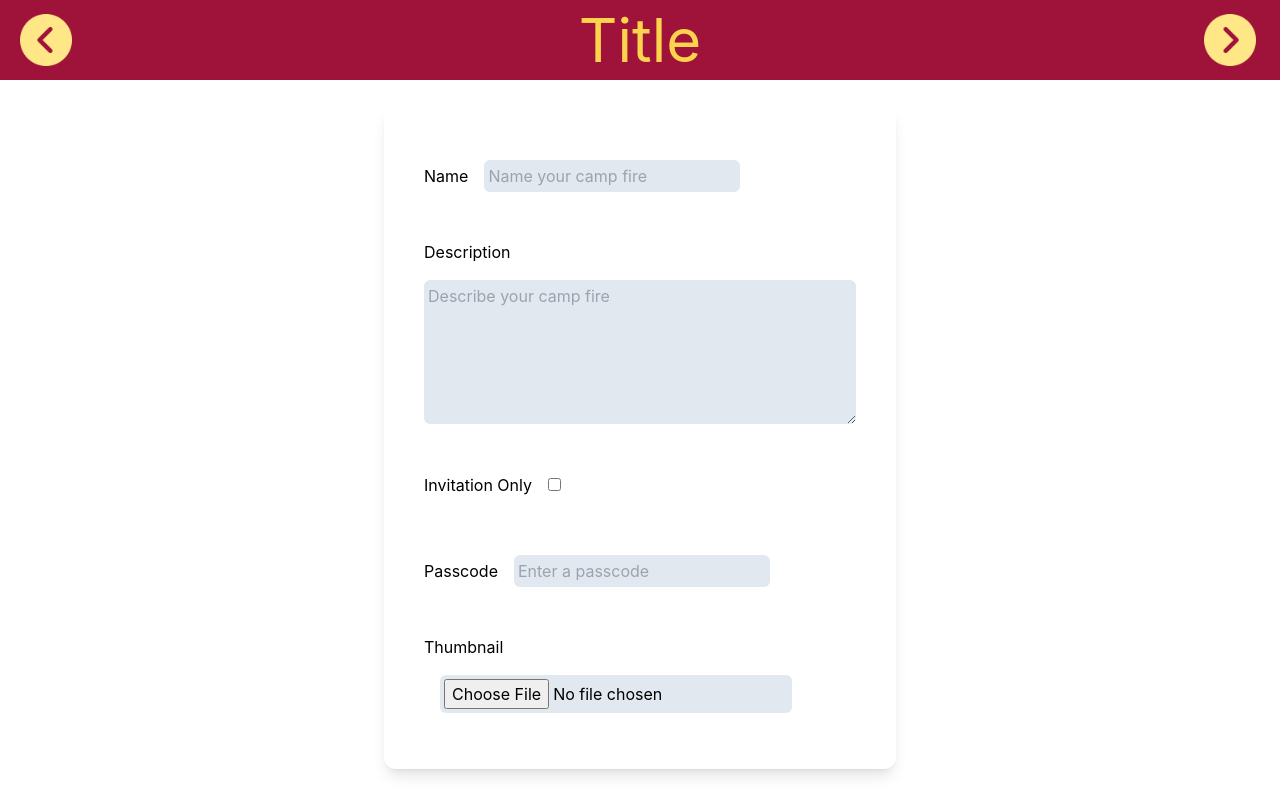
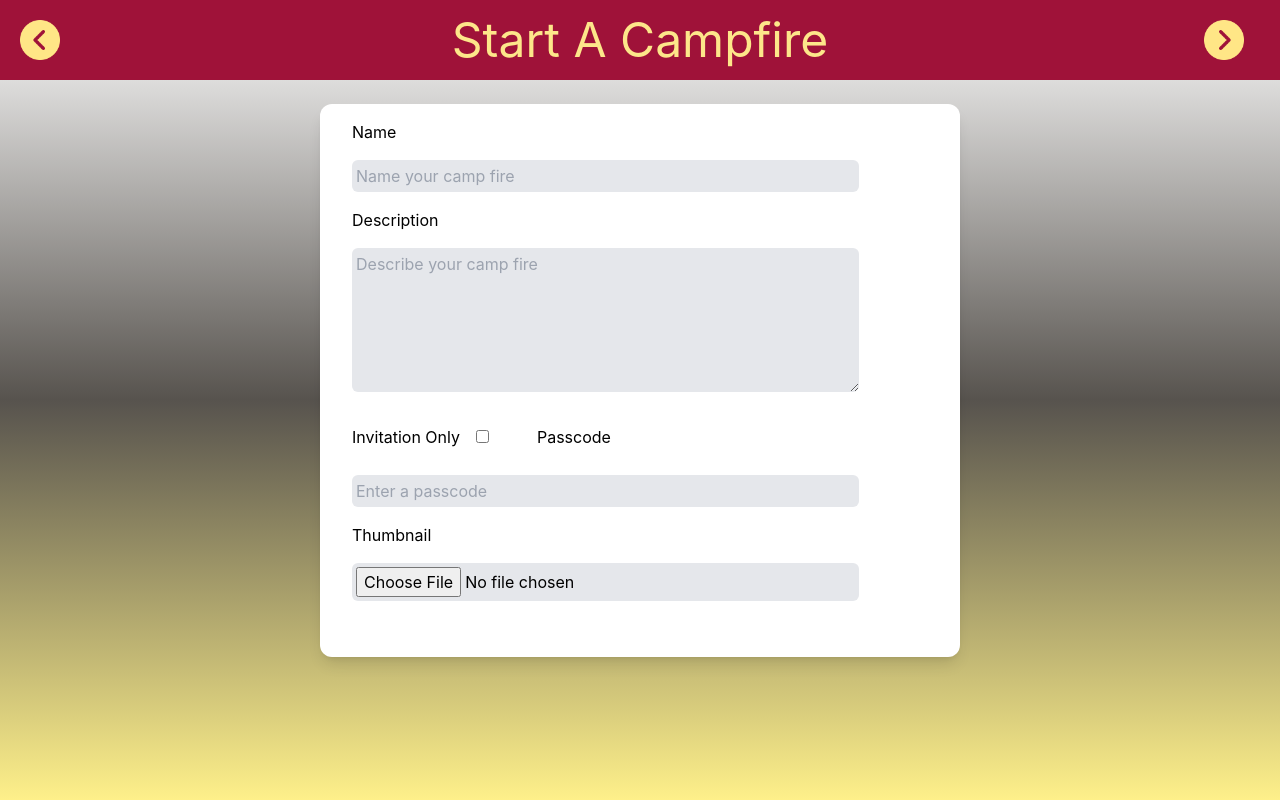
Before and after one commit to UTSCC09/project-dungeon-masters, a React (Create React App) app in the folder frontend/: page / in a window 1280 px wide. Built offline with nearby package versions, Linux system fonts and the light colour scheme.

Commit message:
Fix form states.

```diff
--- a/frontend/src/components/AddCampFireForm.tsx
+++ b/frontend/src/components/AddCampFireForm.tsx
@@ -1,6 +1,7 @@
 import React, { useRef, useEffect, useState } from 'react';
 import { AddCampFireInfoForm } from "./AddCampFireInfoForm";
-import { AddCampFireNav } from './AddCampFireNav';
+import { AddCampFireSceneForm } from "./AddCampFireSceneForm";
+// import { AddCampFireNav } from './AddCampFireNav';
 
 export interface CampFire{
     name: string;
@@ -11,9 +12,10 @@ export interface CampFire{
 }
 
 export interface InfoProp {
-    setInfo: (name: string, description: string, invitation: boolean, passcode: string, thumbnail: File | undefined) => void;
+    setCampfire: React.Dispatch<React.SetStateAction<CampFire>>;
     campfire: CampFire;
 }
+
 
 export function AddCampFireForm() {
     // let { campfire } = props;
@@ -29,6 +31,27 @@ export function AddCampFireForm() {
         thumbnail: undefined
     });
 
+    const[page, setPage] = useState<number>(0);
+    const[title, setTitle] = useState<string>("");
+
+    useEffect(() => {
+        switch(page){
+            case 0:
+                setTitle("Start A Campfire");
+                console.log(campfire);
+                break;
+            case 1:
+                setTitle("Add Scenes");
+                break;
+            case 2:
+                setTitle("Your Campfire is ready");
+                break;
+        }
+        // return () => {
+        //     setPage(0);
+        // }
+    },[page]);
+
     function setInfo(name: string , description: string, invitation: boolean, password: string, thumbnail:File | undefined) {
         setCampfire(campfire => {
             const newCamp: CampFire = {
@@ -42,20 +65,37 @@ export function AddCampFireForm() {
         });
     }
 
-    // const handleSubmit = (e) => {
+    const nextPage = () => {
+        setPage(page + 1);
+    }
+
+    const prevPage = () => {
+        setPage(page - 1);
+    }
+
+    // const handleSubmit = (e: HTMLFormElement) => {
     //     e.preventDefault();
 
     //     // const name = mesNameRef.current.value;
     //     // const content = mesContentRef.current.value;
     //     // createMessage(name, content);
-
-    //     e.target.reset();
     // }
 
     return(
-        <div className='dark h-screen bg-white dark:bg-gray-600'>
-        <AddCampFireNav/>
-        <AddCampFireInfoForm setInfo={setInfo} campfire={campfire}/>
+        <div className='dark pb-5 min-h-screen bg-gradient-to-t to-white dark:to-zinc-900 via-stone-600 from-yellow-200'>
+            <div className="top-0 w-full h-20 bg-rose-800 grid grid-cols-3 place-content-center">
+                <div className="h-18 w-14 m-1 ml-5 btn btn_previous justify-self-start" onClick={prevPage}/>
+                <div className="text-5xl text-amber-200 place-self-center">{title}</div>
+                <div className="h-18 w-14 m-1 mr-5 btn btn_next justify-self-end" onClick={nextPage}/>
+            </div>
+            <form>
+                { page === 0 &&
+                     <AddCampFireInfoForm setCampfire={setCampfire} campfire={campfire}/>
+                }{
+                    page === 1 &&
+                    <AddCampFireSceneForm />
+                }
+            </form>
         </div>
         );
 }
--- a/frontend/src/components/AddCampFireInfoForm.tsx
+++ b/frontend/src/components/AddCampFireInfoForm.tsx
@@ -1,58 +1,89 @@
-import { useRef, useEffect } from 'react';
+import React, { useRef, useEffect, Fragment, MouseEventHandler } from 'react';
 import { InfoProp, CampFire } from './AddCampFireForm';
 
 export function AddCampFireInfoForm(props: InfoProp) {
-    let { setInfo, campfire } = props;
-
-    const campNameRef = useRef<HTMLInputElement | null>(null);
-    const campDescriptionRef = useRef<HTMLTextAreaElement | null>(null);
-    const campInvitation = useRef<HTMLInputElement | null>(null);
-    const campPasswordRef = useRef<HTMLInputElement | null>(null);
-    const campThumbNailRef = useRef<HTMLInputElement | null>(null);
-
-    // const handleSubmit = (e) => {
-    //     e.preventDefault();
-
-    //     // const name = mesNameRef.current.value;
-    //     // const content = mesContentRef.current.value;
-    //     // createMessage(name, content);
-
-    //     e.target.reset();
-    // }
+    let { setCampfire, campfire} = props;
 
 
-    useEffect(() => {
-        return () => {
-            if(campNameRef.current != null && campDescriptionRef.current != null && campInvitation.current != null && campPasswordRef.current != null && campThumbNailRef.current != null && campThumbNailRef.current.files){
-                // if(campfire.thumbnail){
-                //     campThumbNailRef.current.files[0] = campfire.thumbnail;
-                // }
-                setInfo(campNameRef.current.value, campDescriptionRef.current.value, campInvitation.current.checked, campPasswordRef.current.value, campThumbNailRef.current.files[0]);
-            }
+    // const campNameRef = useRef<HTMLInputElement | null>(null);
+    // const campDescriptionRef = useRef<HTMLTextAreaElement | null>(null);
+    // const campInvitation = useRef<HTMLInputElement | null>(null);
+    // const campPasswordRef = useRef<HTMLInputElement | null>(null);
+    // const campThumbNailRef = useRef<HTMLInputElement | null>(null);
+
+    const handleChange = (e: React.FormEvent<HTMLInputElement>) => {
+        setCampfire({...campfire, [e.currentTarget.name]: e.currentTarget.value});
+
+    };
+
+    const handleTextAreaChange = (e: React.ChangeEvent<HTMLTextAreaElement>) => {
+        setCampfire({...campfire, [e.currentTarget.name]: e.currentTarget.value});
+    };
+
+    const handleThumbnailChange = (e: React.ChangeEvent<HTMLInputElement>) => {
+        if( e.currentTarget.files !== null){
+            setCampfire({...campfire, [e.currentTarget.name]: e.currentTarget.files[0]});
         }
-    },[]);
+    };
+
+    const handleRemoveThumbnail = () => {
+        setCampfire({...campfire, thumbnail: undefined});
+    };
 
     return(
-        <form className="m-6 p-6 max-w-lg bg-white dark:bg-slate-700 rounded-xl shadow-lg mx-auto grid justify-center">
-        <label className='p-4 text-black dark:text-white shrink-0'>
+        <div className="m-6 p-4 w-1/2 bg-white dark:bg-gray-700 rounded-xl shadow-lg mx-auto flex-col justify-center">
+        <label className='p-4 w-full text-black dark:text-white shrink-0'>
             Name
-            <input type="text" className='m-4 text-black bg-slate-200 rounded-md dark:text-white dark:bg-slate-600 p-1 focus-visible:outline-none focus-visible:border-3 focus-visible:border-amber-500 focus-visible:border-l-amber-500 transition duration-300 ease-in-out' placeholder="Name your camp fire" required defaultValue={campfire.name} ref={campNameRef}/>
+            <input type="text" className='m-4 text-black bg-gray-200 w-5/6 rounded-md dark:text-white dark:bg-gray-600 p-1 focus-visible:outline-none'
+                placeholder="Name your camp fire"
+                name='name'
+                value={campfire.name}
+                onChange={handleChange} required/>
         </label>
-        <label className='p-4 text-black dark:text-white shrink-0'>
+        <label className='p-4 w-full text-black dark:text-white shrink-0'>
             Description
-            <textarea className="mt-4 text-black bg-slate-200 rounded-md dark:text-white dark:bg-slate-600 p-1 focus-visible:outline-none focus-visible:border-3 focus-visible:border-amber-500 focus-visible:border-l-amber-500 transition duration-300 ease-in-out w-full h-36" placeholder="Describe your camp fire" required defaultValue={campfire.description} ref={campDescriptionRef}></textarea>
+            <textarea className="m-4 text-black bg-gray-200 rounded-md dark:text-white dark:bg-gray-600 p-1 focus-visible:outline-none w-5/6 h-36"
+                placeholder="Describe your camp fire"
+                name='description'
+                value={campfire.description}
+                onChange={handleTextAreaChange} required></textarea>
         </label>
-        <label className='p-4 text-black dark:text-white shrink-0'>
+        <label className='p-4 w-full text-black dark:text-white shrink-0 '>
             Invitation Only
-            <input type="checkbox" className="m-4 text-black bg-slate-200 rounded-md dark:text-white dark:bg-slate-600 p-1 focus-visible:outline-none focus-visible:border-3 focus-visible:border-amber-500 focus-visible:border-l-amber-500 transition duration-300 ease-in-out" defaultChecked={campfire.invitation} ref={campInvitation} />
+            <input type="checkbox" className="m-4 text-black bg-gray-200 rounded-md dark:text-white dark:bg-gray-600 p-1 focus-visible:outline-none"
+                name='invitation'
+                checked={campfire.invitation}
+                onChange={handleChange}/>
         </label>
-        <label className='p-4 text-black dark:text-white shrink-0'>
+        <label className='p-4 w-full text-black dark:text-white shrink-0'>
             Passcode
-            <input type="text" className="m-4 text-black bg-slate-200 rounded-md dark:text-white dark:bg-slate-600 p-1 focus-visible:outline-none focus-visible:border-3 focus-visible:border-amber-500 focus-visible:border-l-amber-500 transition duration-300 ease-in-out" placeholder="Enter a passcode" defaultValue={campfire.password} ref={campPasswordRef}/>
+            <input type="text" className="m-4 text-black bg-gray-200 w-5/6 rounded-md dark:text-white dark:bg-gray-600 p-1 focus-visible:outline-none"
+                name='password'
+                value={campfire.password}
+                placeholder="Enter a passcode"
+                onChange={handleChange}/>
         </label>
-        <label className='p-4 text-black dark:text-white shrink-0'>
-            Thumbnail
-            <input type="file"className="m-4 text-black bg-slate-200 rounded-md dark:text-white dark:bg-slate-600 p-1 focus-visible:outline-none focus-visible:border-3 focus-visible:border-amber-500 focus-visible:border-l-amber-500 transition duration-300 ease-in-out" accept='.jpg,.png,.jpeg' ref={campThumbNailRef}/>
-        </label>
-        </form>);
+        { !campfire.thumbnail ?
+                <label className='p-4 w-full text-black dark:text-white shrink-0'>
+                Thumbnail
+                <div>
+                <input type="file"className="m-4 text-black bg-gray-200 w-5/6 rounded-md dark:text-white dark:bg-gray-600 p-1 focus-visible:outline-none"
+                name='thumbnail'
+                accept='image/*'
+                onChange={handleThumbnailChange}/>
+                </div>
+            </label>
+            :
+            <div className='p-4 w-full text-black dark:text-white shrink-0'>
+                Thumbnail
+                <div className='grid grid-cols-5'>
+                    <div className=" m-4 text-black bg-gray-200 col-span-4 rounded-md dark:text-white dark:bg-gray-600 p-1 focus-visible:outline-none">
+                    {campfire.thumbnail.name}
+                    </div>
+                    <div className='m-4 btn btn_remove w-4/5 col-span-1 justify-self-end' onClick={handleRemoveThumbnail}/>
+                </div>
+            </div>
+        }
+        </div>
+);
 }
--- a/frontend/src/components/AddCampFireNav.tsx
+++ b/frontend/src/components/AddCampFireNav.tsx
@@ -1,9 +1,11 @@
-import "../index.css";
+import { useRef, useEffect } from 'react';
 
-export function AddCampFireNav(){
+export function AddCampFireNav() {
+
+
     return(<div className="top-0 w-full h-20 bg-rose-800 grid grid-cols-3 place-content-center">
-    <div className="h-18 w-14 m-1 ml-5 btn btn_previous justify-self-start"/>
-    <div className="text-6xl text-amber-300 place-self-center">Title</div>
-    <div className="h-18 w-14 m-1 mr-5 btn btn_next justify-self-end"/>
-    </div>);
+                <div className="h-18 w-14 m-1 ml-5 btn btn_previous justify-self-start" />
+                <div className="text-5xl text-amber-200 place-self-center"></div>
+                <div className="h-18 w-14 m-1 mr-5 btn btn_next justify-self-end"/>
+            </div>);
 }
--- /dev/null
+++ b/frontend/src/components/AddCampFireSceneForm.tsx
@@ -0,0 +1,64 @@
+import { useRef, useEffect, Fragment } from 'react';
+import { InfoProp, CampFire } from './AddCampFireForm';
+
+export function AddCampFireSceneForm() {
+    // let { setInfo, campfire} = props;
+
+
+    // const campNameRef = useRef<HTMLInputElement | null>(null);
+    // const campDescriptionRef = useRef<HTMLTextAreaElement | null>(null);
+    // const campInvitation = useRef<HTMLInputElement | null>(null);
+    // const campPasswordRef = useRef<HTMLInputElement | null>(null);
+    // const campThumbNailRef = useRef<HTMLInputElement | null>(null);
+
+    // const handleSubmit = (e) => {
+    //     e.preventDefault();
+
+    //     // const name = mesNameRef.current.value;
+    //     // const content = mesContentRef.current.value;
+    //     // createMessage(name, content);
+
+    //     e.target.reset();
+    // }
+
+
+    // useEffect(() => {
+    //     console.log("effect", campNameRef.current?.value);
+    //     return () => {
+    //         if(campNameRef.current != null && campDescriptionRef.current != null && campInvitation.current != null && campPasswordRef.current != null && campThumbNailRef.current != null && campThumbNailRef.current.files){
+    //             // if(campfire.thumbnail){
+    //             //     campThumbNailRef.current.files[0] = campfire.thumbnail;
+    //             // }
+    //             console.log("return",campNameRef.current.value);
+    //             setInfo(campNameRef.current.value, campDescriptionRef.current.value, campInvitation.current.checked, campPasswordRef.current.value, campThumbNailRef.current.files[0]);
+    //         }
+    //     }
+    // },[]);
+
+
+    return(
+        <Fragment>
+            <div className="m-6 p-6 max-w-lg bg-white dark:bg-gray-700 rounded-xl shadow-lg mx-auto grid justify-center">
+        <label className='p-4 text-black dark:text-white shrink-0'>
+            This is form two
+            <input type="text" className='m-4 text-black bg-gray-200 rounded-md dark:text-white dark:bg-gray-600 p-1 focus-visible:outline-none' placeholder="Name your camp fire" required/>
+        </label>
+        <label className='p-4 text-black dark:text-white shrink-0'>
+            Description
+            <textarea className="mt-4 text-black bg-gray-200 rounded-md dark:text-white dark:bg-gray-600 p-1 focus-visible:outline-none w-full h-36" placeholder="Describe your camp fire" required></textarea>
+        </label>
+        <label className='p-4 text-black dark:text-white shrink-0'>
+            Invitation Only
+            <input type="checkbox" className="m-4 text-black bg-gray-200 rounded-md dark:text-white dark:bg-gray-600 p-1 focus-visible:outline-none" />
+        </label>
+        <label className='p-4 text-black dark:text-white shrink-0'>
+            Passcode
+            <input type="text" className="m-4 text-black bg-gray-200 rounded-md dark:text-white dark:bg-gray-600 p-1 focus-visible:outline-none" placeholder="Enter a passcode"/>
+        </label>
+        <label className='p-4 text-black dark:text-white shrink-0'>
+            Thumbnail
+            <input type="file"className="m-4 text-black bg-gray-200 rounded-md dark:text-white dark:bg-gray-600 p-1 focus-visible:outline-none" accept='image/*'/>
+        </label>
+        </div>
+        </Fragment>);
+}
--- a/frontend/src/index.css
+++ b/frontend/src/index.css
@@ -14,19 +14,22 @@ code {
     font-family: source-code-pro, Menlo, Monaco, Consolas, "Courier New",
         monospace;
 }
-
+.btn{
+    background-size:contain;
+    background-repeat: no-repeat;
+}
 .btn:hover {
     cursor: pointer;
 }
 
 .btn_next {
     background-image: url("../public/media/next.png");
-    background-size:contain;
-    background-repeat: no-repeat;
 }
 
 .btn_previous {
     background-image: url("../public/media/previous.png");
-    background-size: contain;
-    background-repeat: no-repeat;
 }
+
+.btn_remove {
+    background-image: url("../public/media/remove.png");
+}
```
Also changed, not shown: frontend/src/components/Credits.tsx (+12 -1 lines), frontend/public/media/remove.png (added).
